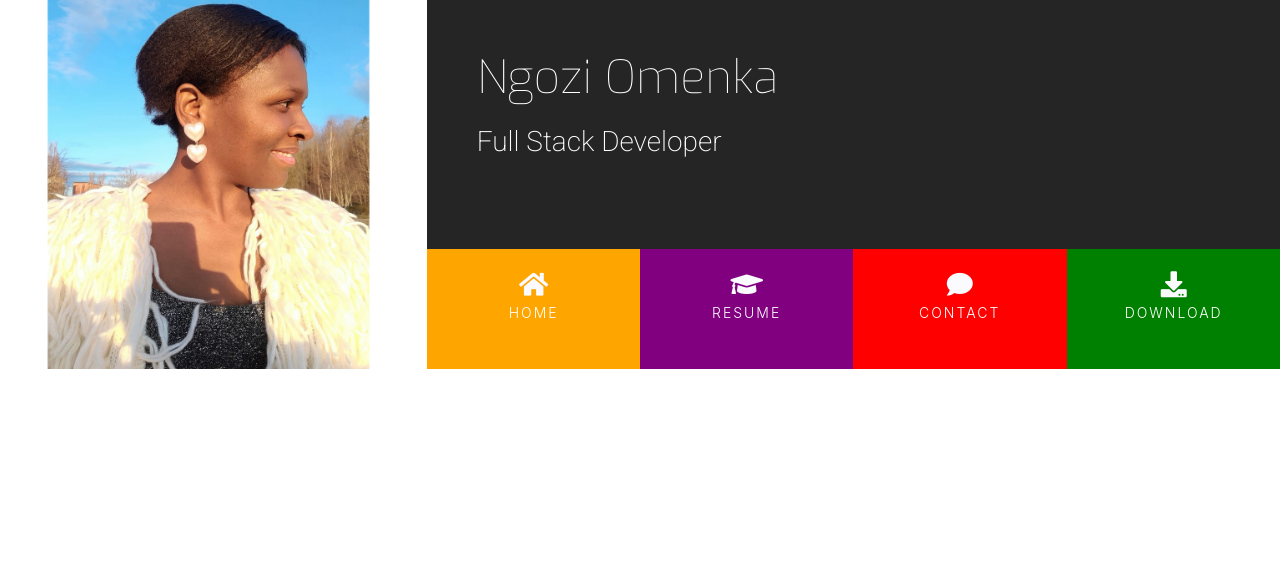
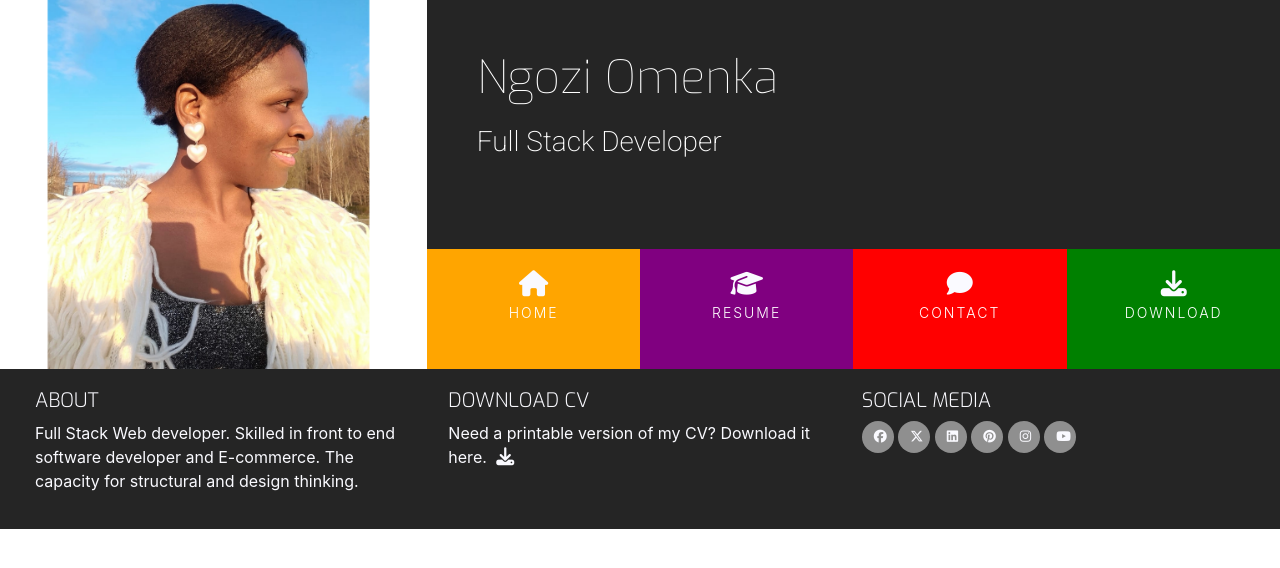
Before and after one commit to Ngozi89/resume-project, a plain HTML site: page index.html in a window 1280 px wide. Drawn offline with nearby package versions, Linux system fonts and the light colour scheme.

Commit message:
Add and style footer content

```diff
--- a/assets/css/style.css
+++ b/assets/css/style.css
@@ -20,6 +20,27 @@
 .ui-menu-color-download {
     background-color: green;
 }
+
+/* Special padding/margins/text */
+
+h1, h2,h3,h4 {
+    margin: 0;
+}
+
+.uppercase {
+    text-transform: uppercase;
+}
+
+.general-sub {
+    font-family: "Exo", sans-serif;
+    font-weight: 300;
+    color: #fafaff;
+}
+
+.inline-block {
+    display: inline-block;
+}
+
 /*Header */
 header {
     margin: 0;
@@ -114,7 +135,57 @@ header {
 .hvr-sweep-to-bottom::before {
     background-color: rgba(0, 0, 0, 0.2);
     height: 120px;
+}
 
+/* Footer */
 
+footer {
+    background-color: #252525;
+    color: #fafaff;
+    min-height: 120px;
+    margin: 0;
+}
+
+.cv-pdf i {
+    font-size: 18px;
+    color: #fafaff;
+    text-align: center;
+    padding-left: 5px;
+    transition: all 0.35s ease-in-out;
+    -moz-transition: all 0.35s ease-in-out;
+    -webkit-transition: all 0.35s ease-in-out;
+    -o-transition: all 0.35s ease-in-out;
+}
+
+.cv-pdf i:hover {
+    color: #e84610;
+}
+
+.social-links {
+    padding-bottom: 15px;
 
 }
+
+.social-links li a i {
+    width: 32px;
+    height: 32px;
+    padding: 12px;
+    border-radius: 50%;
+    font-size: 13px;
+    line-height: 7px;
+    text-align: center;
+    color: #fafaff;
+    background: #8f8f8f;
+    transition: all 0.35s ease-in-out;
+    -moz-transition: all 0.35s ease-in-out;
+    -webkit-transition: all 0.35s ease-in-out;
+    -o-transition: all 0.35s ease-in-out;
+}
+
+.social-links li a i:hover {
+    background-color: #e84610;
+}
+
+#footer-details {
+    padding: 20px;
+}
--- a/index.html
+++ b/index.html
@@ -49,8 +49,81 @@
     </header>
     <!--Section-->
     <section></section>
+
+
     <!--Footer-->
-    <footer></footer>
+    <footer class="container-fluid">
+        <div id="footer-details" class="row">
+            <div class="col-sm-4">
+                <h5 class="uppercase general-sub">About</h5>
+                <p class="inline-block">
+                    Full Stack Web developer. Skilled in front to end software developer and E-commerce.
+                    The capacity for structural and design thinking.
+
+                </p>
+            </div>
+            <div class="col-sm-4">
+                <h5 class="uppercase general-sub">Download CV</h5>
+                <p class="inline-block">
+                    Need a printable version of my CV? Download it here.
+                    <a href="#" target="_blank" class="cv-pdf">
+                        <i class="fa fa-download" aria-hidden="true"></i>
+                        <span class="sr-only">Download link.</span>
+                    </a>
+
+                </p>
+            </div>
+            <div class="col-sm-4">
+                <h5 class="uppercase general-sub">Social Media</h5>
+                <ul class="list-inline social-links">
+                    <li class="list-inline-item">
+                        <a target="_blank" href="#">
+                            <i class="fa-brands fa-facebook" aria-hidden="true"></i>
+                            <span class="sr-only">Facebook</span>
+                        </a>
+                    </li>
+
+                    <li class="list-inline-item">
+                        <a target="_blank" href="#">
+                            <i class="fa-brands fa-x-twitter" aria-hidden="true"></i>
+                            <span class="sr-only">Twitter</span>
+                        </a>
+                    </li>
+
+                    <li class="list-inline-item">
+                        <a target="_blank" href="#">
+                            <i class="fa-brands fa-linkedin" aria-hidden="true"></i>
+                            <span class="sr-only">LinkedIn</span>
+                        </a>
+                    </li>
+
+                    <li class="list-inline-item">
+                        <a target="_blank" href="#">
+                            <i class="fa-brands fa-pinterest" aria-hidden="true"></i>
+                            <span class="sr-only">Pinterest</span>
+                        </a>
+                    </li>
+
+                    <li class="list-inline-item">
+                        <a target="_blank" href="#">
+                            <i class="fa-brands fa-instagram" aria-hidden="true"></i>
+                            <span class="sr-only">Instagram</span>
+                        </a>
+                    </li>
+
+                    <li class="list-inline-item">
+                        <a target="_blank" href="#">
+                            <i class="fa-brands fa-youtube" aria-hidden="true"></i>
+                            <span class="sr-only">YouTube</span>
+                        </a>
+                    </li>
+                </ul>
+            </div>
+        </div>
+
+    </footer>
+    <!-- Font Awesom kit -->
+    <script src="https://kit.fontawesome.com/a6f48824c3.js" crossorigin="anonymous"></script>
 
 </body>
 </html>
```
